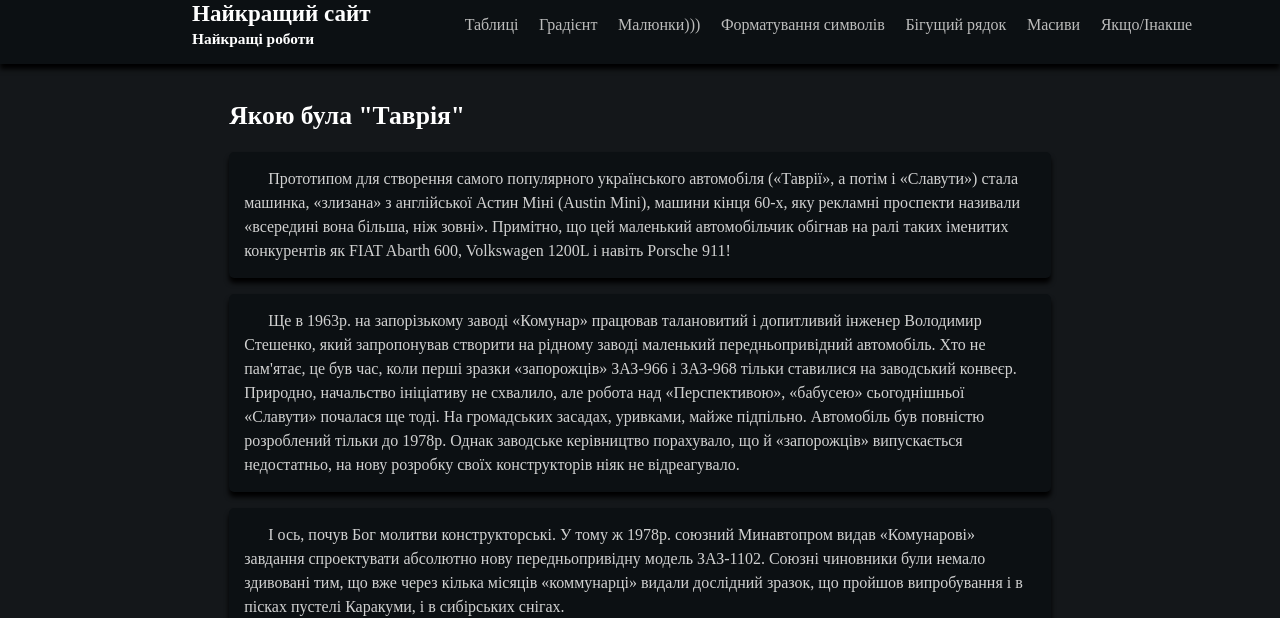
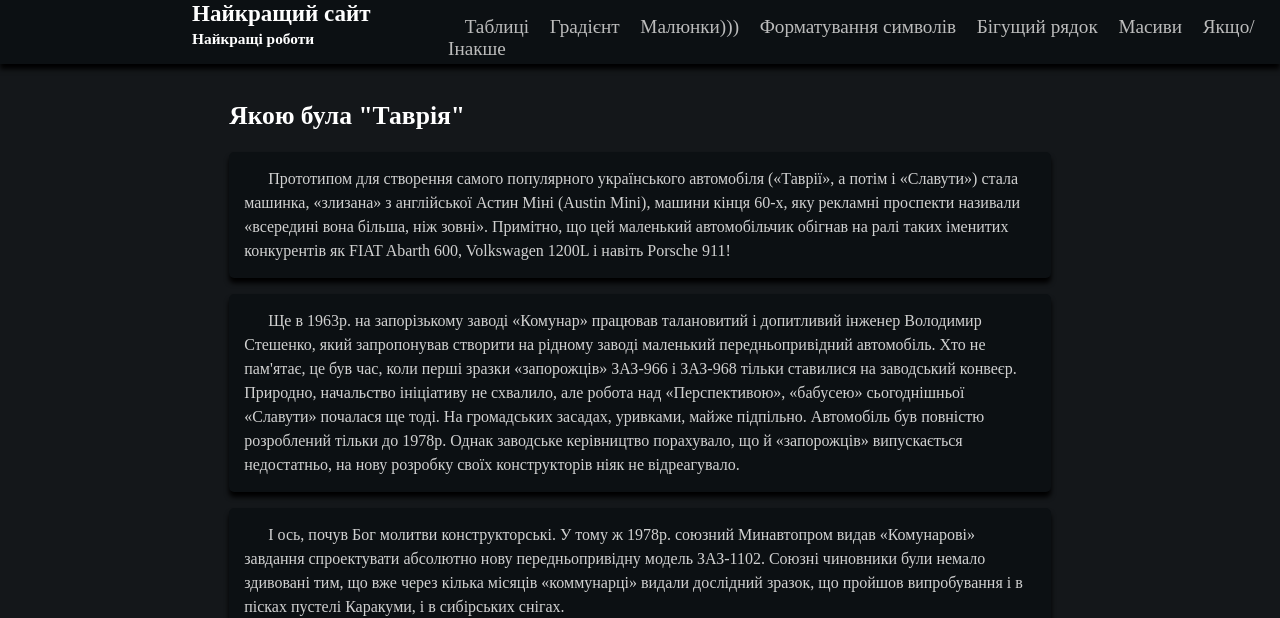
Before and after one commit to zondinho/site, a plain HTML site: page index.html in a window 1280 px wide. Shown: the top 618 px of the page. Drawn offline with Linux system fonts and the light colour scheme.

Commit message:
Update style.css

```diff
--- a/style.css
+++ b/style.css
@@ -38,7 +38,7 @@ body{
   margin-right:0;
 }
 .links a{
-  font-size: 1.25vw;
+  font-size: 1.5vw;
   text-decoration: none;
   position: relative;
   color: #bcbcbc;
```
